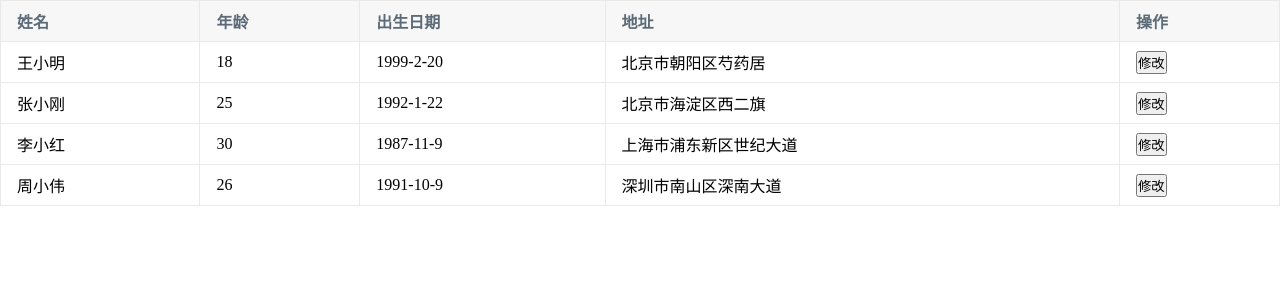
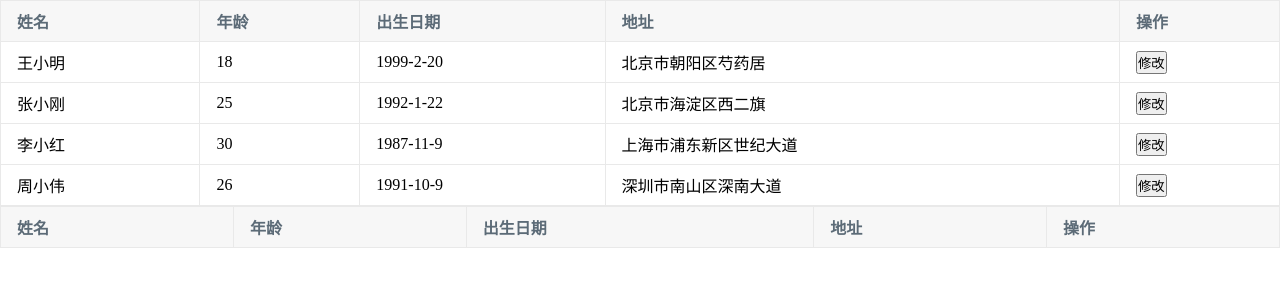
Before and after one commit to wangqianqian0228/qqw-ui, a Vue app: page / in a window 1280 px wide. Shown: the top 300 px of the page. Built offline with nearby package versions, Linux system fonts and the light colour scheme.

Commit message:
slot-scope实现table自定义配置

```diff
--- a/src/App.vue
+++ b/src/App.vue
@@ -121,12 +121,11 @@
     </div> -->
 
     <div>
-      <qqw-table
-        :columns="columnsArr"
-        :data="dataArr"
-      ></qqw-table>
+      <qqw-table :columns="columnsArr" :data="dataArr"></qqw-table>
     </div>
-
+    <div>
+      <qqw-table-slot :columns="columnsSlot" :data="dataSlot"> </qqw-table-slot>
+    </div>
     <!-- <div class="swiper-container">
      <Swiper :options="swiperOption">
       <SwiperSlide><img src="https://images.shobserver.com/news/690_390/2018/8/17/95466c97-3c83-4ee4-9d67-987f3f576925.jpg" alt="" style="height:200px"></SwiperSlide>
@@ -143,9 +142,14 @@ import FormItem from "./packages/form/form-item.vue";
 import Display from "./views/components/qqw-display.vue";
 import defaultCode from "./utils/defaultcode";
 import table from "./packages/table/table.vue";
+import TableSlot from "./packages/table/table-slot.vue";
 import { columns, data } from "./packages/table/data";
+import { columnsSlot, dataSlot } from "./packages/table/data.slot";
 // import Swiper from "swiper/js/swiper";
-import { Swiper, SwiperSlide } from 'vue-awesome-swiper/dist/vue-awesome-swiper';
+import {
+  Swiper,
+  SwiperSlide,
+} from "vue-awesome-swiper/dist/vue-awesome-swiper";
 import "swiper/css/swiper.min.css";
 export default {
   data() {
@@ -182,6 +186,8 @@ export default {
       single: false,
       columnsArr: columns,
       dataArr: data,
+      columnsSlot: columnsSlot,
+      dataSlot: dataSlot,
     };
   },
   methods: {
@@ -224,15 +230,15 @@ export default {
   mounted() {
     this.pushHistory();
     // console.log("swiper", Swiper);
-
   },
   components: {
     grandParent,
     "qqw-form-item": FormItem,
     "qqw-display": Display,
     "qqw-table": table,
+    "qqw-table-slot": TableSlot,
     Swiper,
-    SwiperSlide
+    SwiperSlide,
   },
 };
 </script>
@@ -261,7 +267,7 @@ export default {
     height: 100%;
   }
 }
-.swiper-slide-active{
+.swiper-slide-active {
   transform: scale(1);
 }
 // 如果想要两边的图片显示时缩小加上一下css代码
--- /dev/null
+++ b/src/packages/table/data.slot.js
@@ -0,0 +1,221 @@
+let dataSlot = [{
+        name: '王小明',
+        age: 18,
+        birthday: '919526400000',
+        address: '北京市朝阳区芍药居'
+    },
+    {
+        name: '张小刚',
+        age: 25,
+        birthday: '696096000000',
+        address: '北京市海淀区西二旗'
+    },
+    {
+        name: '李小红',
+        age: 30,
+        birthday: '563472000000',
+        address: '上海市浦东新区世纪大道'
+    },
+    {
+        name: '周小伟',
+        age: 26,
+        birthday: '687024000000',
+        address: '深圳市南山区深南大道'
+    }
+]
+let columnsSlot = [{
+        title: '姓名',
+        key: 'name',
+        render: (h, {
+            row,
+            index,
+            that
+        }) => {
+            let edit = '';
+            if (that.editIndex === index) {
+                // 处于编辑状态时
+                edit = [
+                    h('input', {
+                        style: {
+                            color: 'red'
+                        },
+                        //dom原生属性
+                        domProps: {
+                            value: row.name
+                        },
+                        on: {
+                            input: (e) => {
+                                that.editName = e.target.value
+                            }
+                        }
+                    })
+                ]
+            } else {
+                edit = row.name
+            }
+            return h('div', [edit])
+        }
+    },
+    {
+        title: '年龄',
+        key: 'age',
+        render: (h, {
+            row,
+            index,
+            that
+        }) => {
+            let edit = '';
+            if (that.editIndex === index) {
+                // 处于编辑状态时
+                edit = [
+                    h('input', {
+                        style: {
+                            color: 'red'
+                        },
+                        //dom原生属性
+                        domProps: {
+                            value: row.age
+                        },
+                        on: {
+                            input: (e) => {
+                                that.editAge = e.target.value
+                            }
+                        }
+                    })
+                ]
+            } else {
+                edit = row.age
+            }
+            return h('div', [edit])
+        }
+    },
+    // render函数写好了，咋用呢？
+    // 这里的render是一个普通的函数
+    // @params h createElement
+    // @params 第二个参数，是从render.js传过来的对象
+
+    {
+        title: '出生日期',
+        render: (h, {
+            row,
+            index,
+            that
+        }) => {
+            const date = new Date(parseInt(row.birthday));
+            const year = date.getFullYear();
+            const month = date.getMonth() + 1;
+            const day = date.getDate();
+            const birthday = `${year}-${month}-${day}`;
+
+            let edit = '';
+            if (that.editIndex === index) {
+                // 处于编辑状态时,日期可以用日期插件
+                edit = [
+                    h('input', {
+                        style: {
+                            color: 'red'
+                        },
+                        //dom原生属性
+                        domProps: {
+                            value: birthday
+                        },
+                        on: {
+                            input: (e) => {
+                                console.log('输入框的值', e.target.value)
+                                that.editBirthday = new Date(e.target.value).value()
+                            }
+                        }
+                    })
+                ]
+            } else {
+                edit = birthday
+            }
+            return h('div', [edit])
+        }
+    },
+    {
+        title: '地址',
+        key: 'address',
+        render: (h, {
+            row,
+            index,
+            that
+        }) => {
+            let edit = '';
+            if (that.editIndex === index) {
+                // 处于编辑状态时
+                edit = [
+                    h('input', {
+                        style: {
+                            color: 'red'
+                        },
+                        //dom原生属性
+                        domProps: {
+                            value: row.address
+                        },
+                        on: {
+                            input: (e) => {
+                                that.editAddress = e.target.value
+                            }
+                        }
+                    })
+                ]
+            } else {
+                edit = row.address
+            }
+            return h('div', [edit])
+        }
+    }, {
+        title: '操作',
+        render: (h, {
+            row,
+            column,
+            index,
+            that
+        }) => {
+            if (index === that.editIndex) {
+                // 处于编辑状态
+                // 创建一个input，值改为当前行的值
+                return [
+                    h('button', {
+                        on: {
+                            click: () => {
+                                data[index].name = that.editName
+                                data[index].age = that.editAge
+                                data[index].birthday = that.editBirthday
+                                data[index].address = that.editAddress
+                                that.editIndex = -1
+                            }
+                        }
+                    }, '保存', ),
+                    h('button', {
+                        on: {
+                            click: () => {
+                                that.editIndex = -1
+                            }
+                        }
+                    }, '取消')
+
+                ]
+            } else {
+                // 渲染编辑和取消按钮
+                return h('button', {
+                    on: {
+                        click: () => {
+                            that.editName = row.name
+                            that.editAge = row.age
+                            that.editBirthday = row.birthday
+                            that.editAddress = row.address
+                            that.editIndex = index
+                        }
+                    }
+                }, '修改')
+            }
+        }
+    }
+]
+
+export {
+    columnsSlot,
+    dataSlot
+}
--- /dev/null
+++ b/src/packages/table/table-slot.vue
@@ -0,0 +1,39 @@
+<!--  -->
+<template>
+  <table>
+    <thead>
+      <tr>
+        <th v-for="(col,index) in columns" :key="index">
+            {{col.title}}
+        </th>
+      </tr>
+    </thead>
+  </table>
+</template>
+
+<script>
+export default {
+  props: {
+    columns: {
+      type: Array,
+      default: () => [],
+    },
+    data: {
+      type: Array,
+      default: () => [],
+    },
+  },
+  data() {
+    return {};
+  },
+
+  components: {},
+
+  computed: {},
+
+  mounted() {},
+
+  methods: {},
+};
+</script>
+<style lang="less"></style>
```
